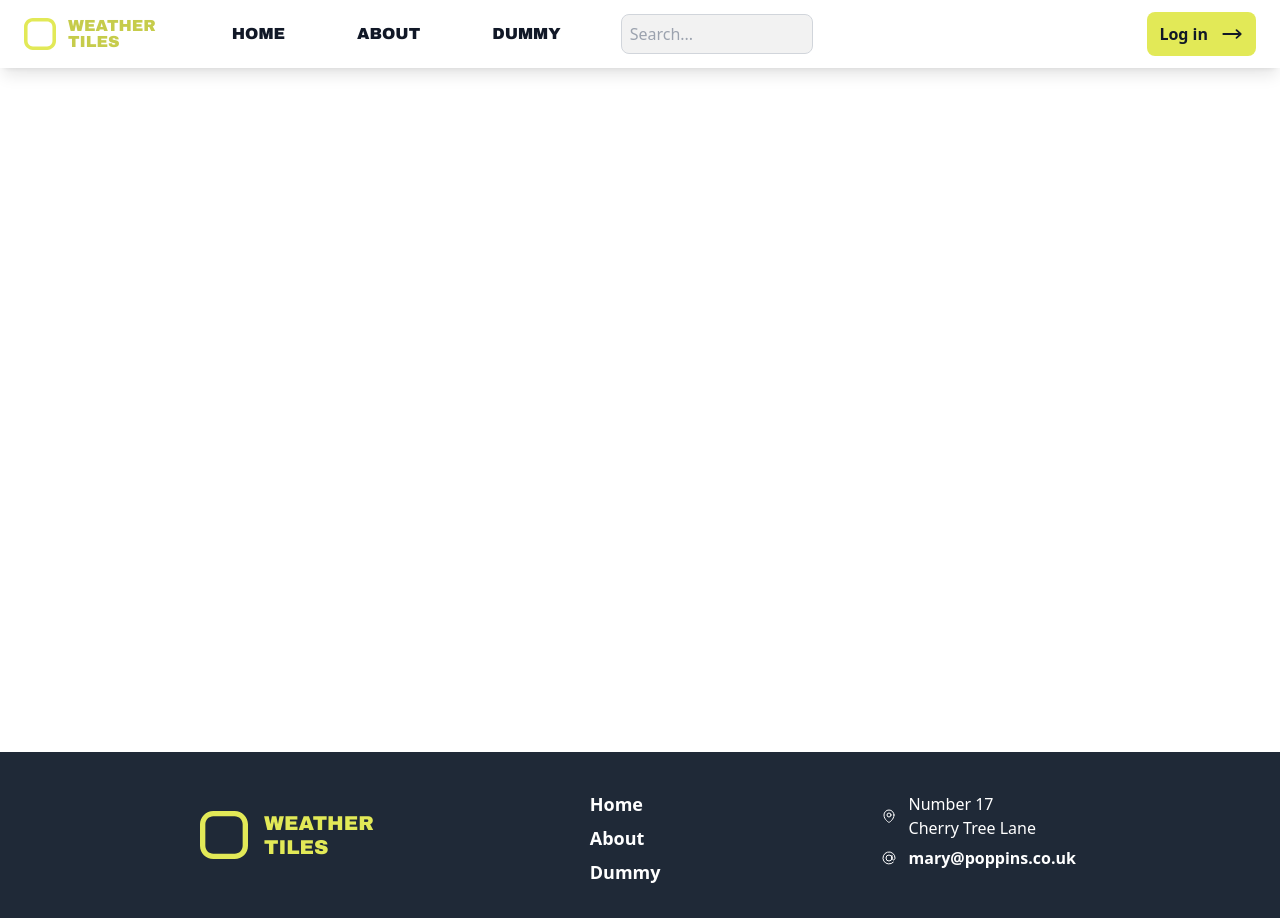
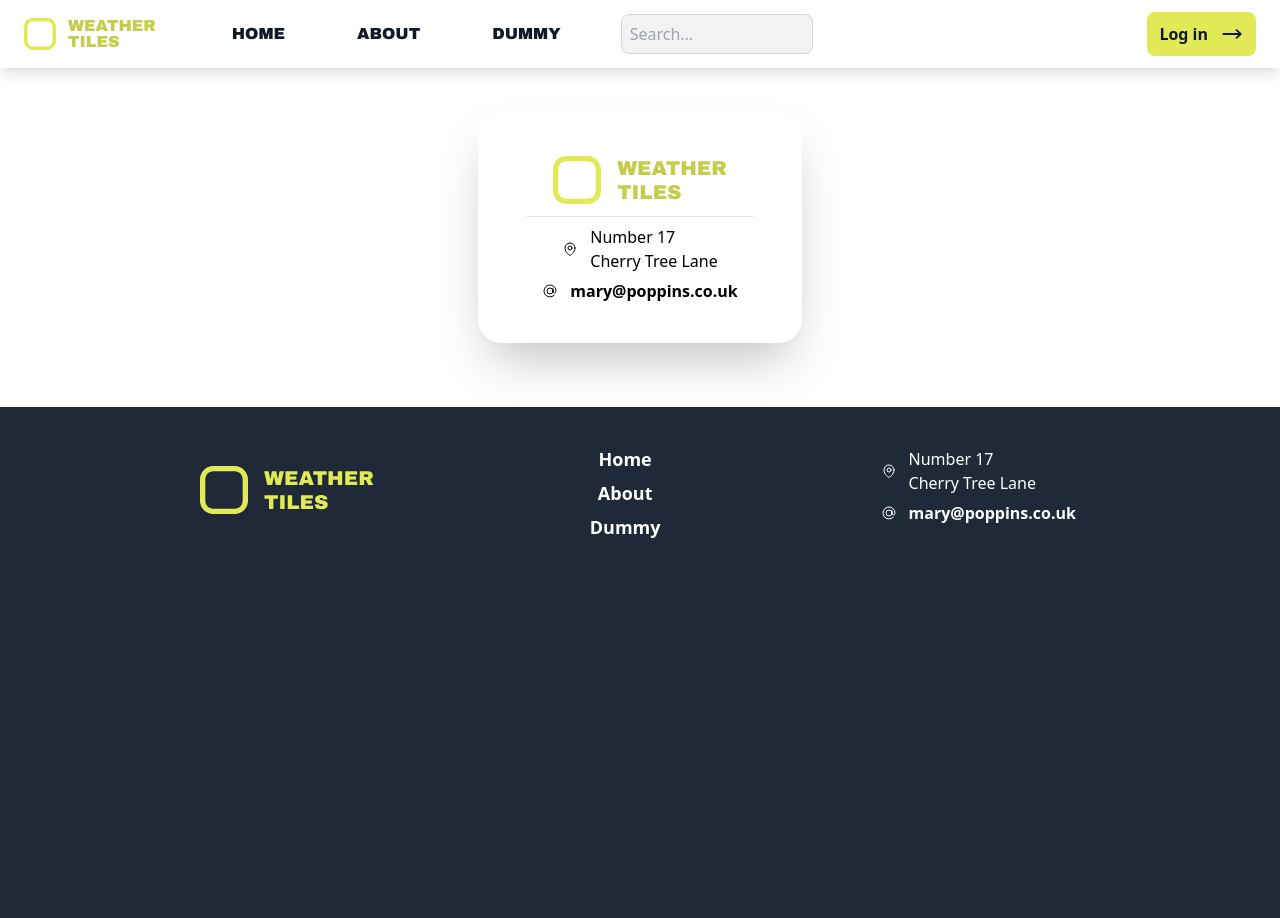
Before and after one commit to bananasmoothii/weather-tiles-demo, a Vue app: page /about in a window 1280 px wide. After the commit the page ends 800 px from the top, so only its background shows below. Built offline with nearby package versions, Linux system fonts and the light colour scheme.

Commit message:
about page and style tweaking

```diff
--- a/src/App.vue
+++ b/src/App.vue
@@ -20,7 +20,7 @@ export default defineComponent({
 
 <template>
   <Header :links="links" />
-  <div id="main" class="mx-8 mt-20 min-h-[80vh] md:mx-16 md:mt-28 xl:mx-36">
+  <div id="main" class="px-8 pt-20 md:px-16 md:pt-28 xl:px-36">
     <RouterView />
   </div>
   <Footer :links="links" />
--- a/src/assets/style.scss
+++ b/src/assets/style.scss
@@ -9,11 +9,17 @@
   src: url("./fonts/Arial Black.ttf");
 }
 
+html {
+  background: theme("colors.background");
+}
+
 body {
   overflow-x: hidden;
+  background: white;
 }
 
 header *,
+#main *,
 footer * {
   transition: all 0.3s cubic-bezier(0, 0, 0.2, 1);
 }
@@ -41,6 +47,7 @@ p {
 
     &:hover {
       transform: translate(0, -3px);
+
       &::before {
         width: 100%;
       }
@@ -49,7 +56,7 @@ p {
 }
 
 footer,
-.main {
+#main {
   & a:not(.brand-link) {
     @apply cool-underline-hover;
     font-weight: 600;
--- a/src/components/ContactInfo.vue
+++ b/src/components/ContactInfo.vue
@@ -5,12 +5,6 @@ import { AtSymbolIcon, MapPinIcon } from "@heroicons/vue/24/outline";
 export default defineComponent({
   name: "ContactInfo",
   components: { MapPinIcon, AtSymbolIcon },
-  props: {
-    center: {
-      type: Boolean,
-      default: false,
-    },
-  },
 });
 </script>
 
--- a/src/components/Footer.vue
+++ b/src/components/Footer.vue
@@ -22,12 +22,12 @@ export default defineComponent({
 • Column 2: same navigation items as in the main navigation
 • Column 3: dummy contact information (name, address, phone email)
   -->
-  <footer class="bg-gray-800 p-8 text-white">
+  <footer class="mt-16 bg-background p-8 text-white">
     <div class="flex flex-col gap-8 md:flex-row md:justify-evenly">
       <Brand grow-in-md class="mx-auto md:mx-0" />
       <ul class="flex flex-col px-4">
-        <li v-for="link in links" class="mt-1.5">
-          <RouterLink :to="link.to" class="text-center text-lg md:text-left">
+        <li v-for="link in links" class="mt-1.5 text-center">
+          <RouterLink :to="link.to" class="text-lg md:text-left">
             {{ link.name }}
           </RouterLink>
         </li>
--- a/src/router/index.ts
+++ b/src/router/index.ts
@@ -1,5 +1,6 @@
 import { createRouter, createWebHistory } from "vue-router";
 import HomeView from "../views/HomeView.vue";
+import AboutView from "@/views/AboutView.vue";
 
 const router = createRouter({
   history: createWebHistory(import.meta.env.BASE_URL),
@@ -9,16 +10,11 @@ const router = createRouter({
       name: "home",
       component: HomeView,
     },
-    /*
     {
-      path: '/about',
-      name: 'about',
-      // route level code-splitting
-      // this generates a separate chunk (About.[hash].js) for this route
-      // which is lazy-loaded when the route is visited.
-      component: () => import('../views/AboutView.vue')
-    }
-*/
+      path: "/about",
+      name: "about",
+      component: AboutView,
+    },
   ],
 });
 
--- /dev/null
+++ b/src/views/AboutView.vue
@@ -0,0 +1,17 @@
+<script lang="ts">
+import { defineComponent } from "vue";
+import Brand from "@/components/util/Brand.vue";
+import ContactInfo from "@/components/ContactInfo.vue";
+
+export default defineComponent({
+  name: "HomeView",
+  components: { ContactInfo, Brand },
+});
+</script>
+
+<template>
+  <div class="mx-auto w-min divide-y rounded-3xl px-12 py-8 shadow-2xl">
+    <Brand grow-in-md darken class="justify-center" />
+    <ContactInfo class="justify-center" />
+  </div>
+</template>
--- a/tailwind.config.js
+++ b/tailwind.config.js
@@ -11,6 +11,7 @@ module.exports = {
         "primary-lighter": "#f1f59f",
         "primary-light": "#fcffbf",
         highlight: "#DF3817",
+        background: "#1F2937",
       },
       fontFamily: {
         header: ["'Arial Black'", "'Arial Black fallback'", "Arial"],
```
